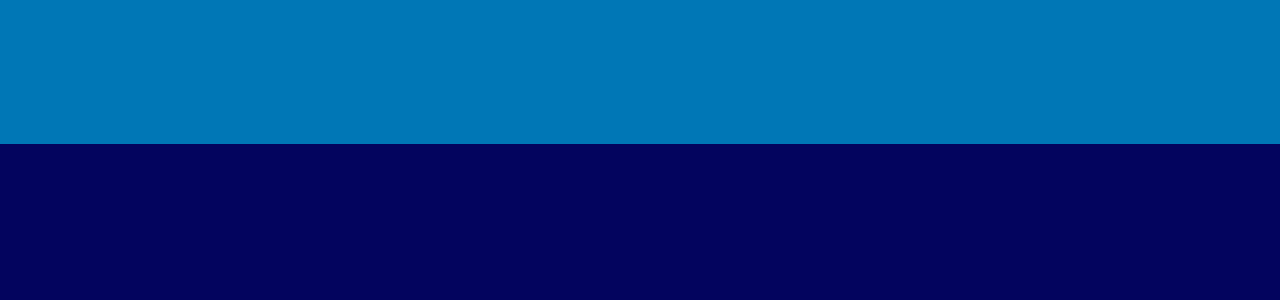
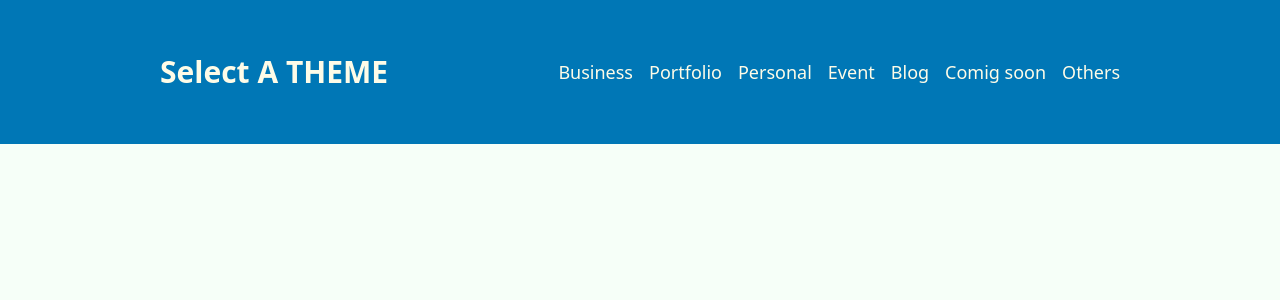
Before and after one commit to mythily-muthu/sample_ui, a React (Create React App) app: page / in a window 1280 px wide. Shown: the top 300 px of the page. Built offline with nearby package versions, Linux system fonts and the light colour scheme.

Commit message:
Navbar title added

```diff
--- a/src/components/Navbar.jsx
+++ b/src/components/Navbar.jsx
@@ -2,8 +2,21 @@ import React from "react";
 
 const Navbar = () => {
   return (
-    <div className="bg-customblue h-36 w-full flex">
-      <div className=""></div>
+    <div className="w-full bg-customblue flex justify-center">
+      <div className=" h-36 w-[80%] flex p-8 items-center text-yellow-50 justify-between ">
+        <h1 className="text-3xl font-semibold cursor-pointer">
+          Select A THEME
+        </h1>
+        <ul className="flex gap-4 cursor-pointer text-lg w-[fit-content]">
+          <li className="hover:font-bold">Business</li>
+          <li className="hover:font-bold">Portfolio</li>
+          <li className="hover:font-bold">Personal</li>
+          <li className="hover:font-bold">Event</li>
+          <li className="hover:font-bold">Blog</li>
+          <li className="hover:font-bold">Comig soon</li>
+          <li className="hover:font-bold">Others</li>
+        </ul>
+      </div>
     </div>
   );
 };
--- a/src/index.css
+++ b/src/index.css
@@ -3,5 +3,5 @@
 @tailwind utilities;
 
 body {
-  background-color: #03045e;
+  background-color: #f6fff8;
 }
```
